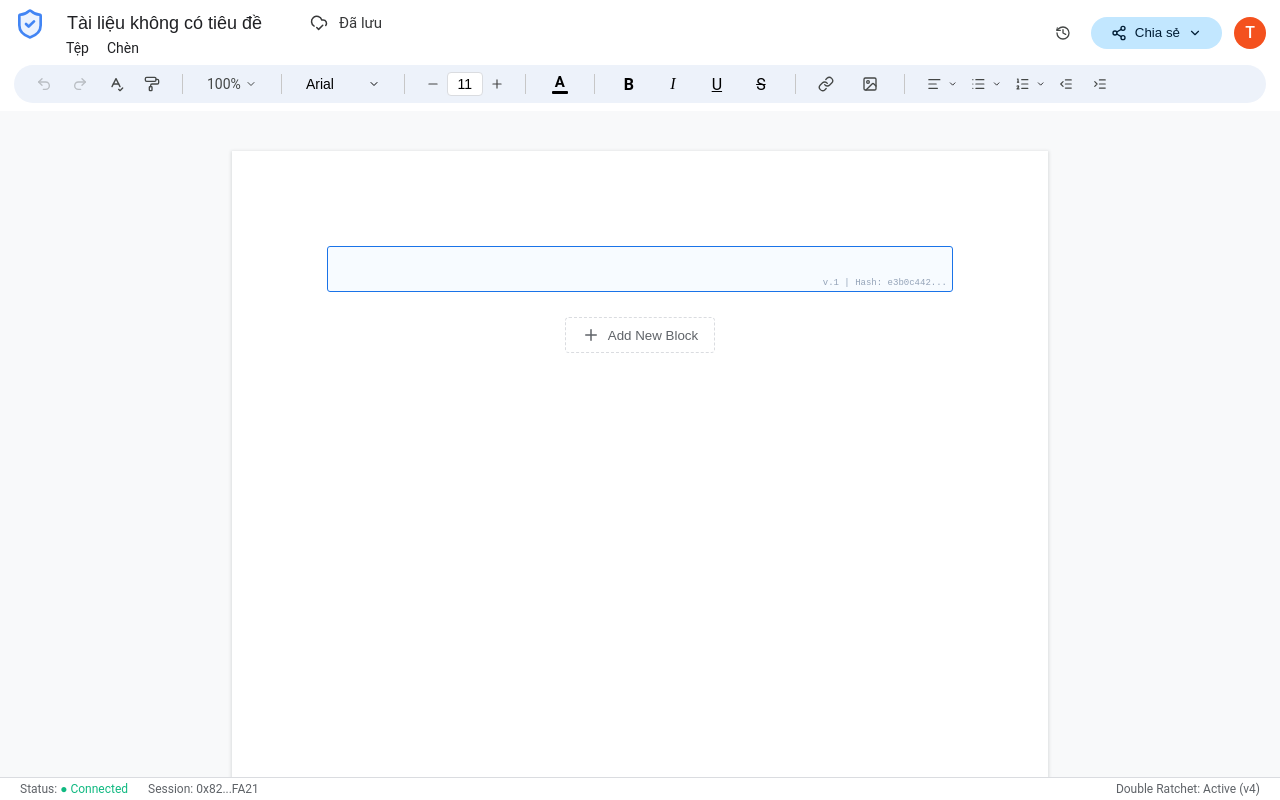
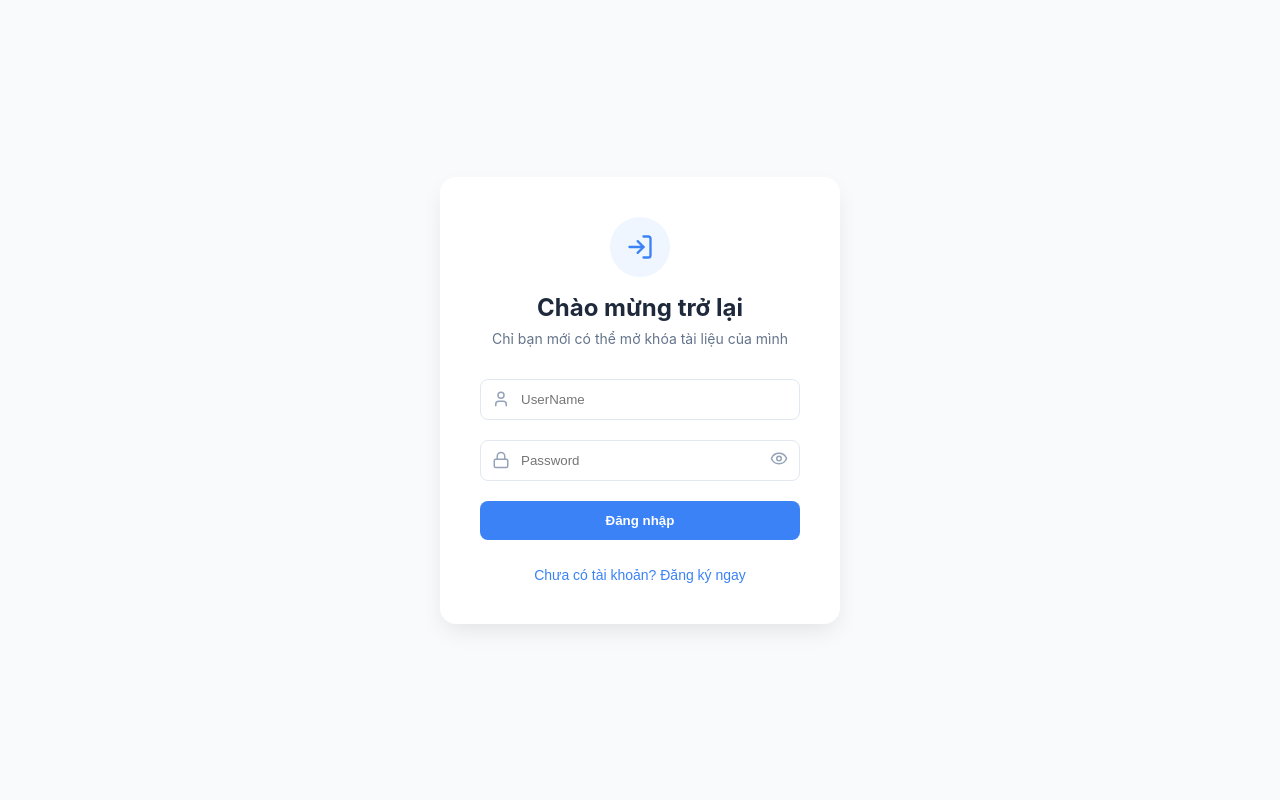
Before and after one commit to Ha-de204/secure-document-collaboration, a React (Create React App) app in the folder frontend/: page / in a window 1280 px wide. Built offline with nearby package versions, Linux system fonts and the light colour scheme.

Commit message:
thêm đăng nhập/ đăng kí tài khoản

```diff
--- a/frontend/src/App.js
+++ b/frontend/src/App.js
@@ -1,9 +1,27 @@
+import React, { useState } from 'react';
 import DocumentEditor from './DocumentEditor';
+import Auth from './Auth';
+import './styles/auth.css';
 
 function App() {
+  const [token, setToken] = useState(localStorage.getItem('token'));
+  const handleAuthSuccess = (data) => {
+    setToken(data.token);
+  };
+
+  const handleLogout = () => {
+    localStorage.removeItem('token');
+    localStorage.removeItem('currentUser');
+    setToken(null);
+  };
+
   return (
     <div className="App">
-      <DocumentEditor />
+      {token ? (
+        <DocumentEditor onLogout={handleLogout} />
+      ) : (
+        <Auth onAuthSuccess={handleAuthSuccess} />
+      )}
     </div>
   );
 }
--- /dev/null
+++ b/frontend/src/Auth.jsx
@@ -0,0 +1,109 @@
+import React, { useState } from 'react';
+import { LogIn, UserPlus, Lock, User, Eye, EyeOff } from 'lucide-react';
+import { sha256 } from 'js-sha256';
+
+const Auth = ({ onAuthSuccess }) => {
+  const [isLogin, setIsLogin] = useState(true);
+  const [showPassword, setShowPassword] = useState(false);
+  const [formData, setFormData] = useState({ userName: '', password: '' });
+  const [loading, setLoading] = useState(false);
+  const [error, setError] = useState('');
+
+  const handleSubmit = async (e) => {
+    e.preventDefault();
+    setLoading(true);
+    setError('');
+
+    // Băm mật khẩu tại Client trước khi gửi
+    const clientHashedPassword = sha256(formData.password);
+
+    try {
+      const endpoint = isLogin ? '/api/login' : '/api/register';
+      const response = await fetch(`http://localhost:5000${endpoint}`, {
+        method: 'POST',
+        headers: { 'Content-Type': 'application/json' },
+        body: JSON.stringify({
+          userName: formData.userName,
+          password: clientHashedPassword
+        }),
+      });
+
+      const data = await response.json();
+
+      if (!response.ok) throw new Error(data.error || 'Có lỗi xảy ra');
+
+      if (isLogin) {
+        // Lưu Token và Username (để hiển thị)
+        localStorage.setItem('token', data.token);
+        localStorage.setItem('currentUser', data.userName);
+        onAuthSuccess(data);
+      } else {
+        alert('Đăng ký thành công! Đang chuyển về trang đăng nhập.');
+        setIsLogin(true);
+      }
+    } catch (err) {
+      setError(err.message);
+    } finally {
+      setLoading(false);
+    }
+  };
+
+  return (
+    <div className="auth-container">
+      <div className="auth-card">
+        <div className="auth-header">
+          <div className="auth-icon-circle">
+            {isLogin ? <LogIn size={28} /> : <UserPlus size={28} />}
+          </div>
+          <h2>{isLogin ? 'Chào mừng trở lại' : 'Tạo tài khoản mới'}</h2>
+          <p>{isLogin ? 'Chỉ bạn mới có thể mở khóa tài liệu của mình' : 'Bắt đầu bảo mật tài liệu của bạn ngay hôm nay'}</p>
+        </div>
+
+        <form onSubmit={handleSubmit} className="auth-form">
+          <div className="input-group">
+            <User className="input-icon" size={18} />
+            <input
+              type="text"
+              placeholder="UserName"
+              required
+              value={formData.userName}
+              onChange={(e) => setFormData({ ...formData, userName: e.target.value })}
+            />
+          </div>
+
+          <div className="input-group">
+            <Lock className="input-icon" size={18} />
+            <input
+              type={showPassword ? 'text' : 'password'}
+              placeholder="Password"
+              required
+              value={formData.password}
+              onChange={(e) => setFormData({ ...formData, password: e.target.value })}
+            />
+            <button
+              type="button"
+              className="toggle-password"
+              onClick={() => setShowPassword(!showPassword)}
+            >
+              {showPassword ? <EyeOff size={18} /> : <Eye size={18} />}
+            </button>
+          </div>
+
+          {error && <div className="auth-error">{error}</div>}
+
+          <button type="submit" className="auth-submit-btn" disabled={loading}>
+            {loading ? 'Đang xử lý...' : (isLogin ? 'Đăng nhập' : 'Đăng ký')}
+          </button>
+        </form>
+
+        <div className="auth-footer">
+          <button onClick={() => setIsLogin(!isLogin)}>
+            {isLogin ? 'Chưa có tài khoản? Đăng ký ngay' : 'Đăng nhập tại đây'}
+          </button>
+        </div>
+      </div>
+    </div>
+  );
+};
+
+export default Auth;
--- a/frontend/src/components/Header.jsx
+++ b/frontend/src/components/Header.jsx
@@ -1062,7 +1062,7 @@ export const Header = ({ title, onTitleChange, savingStatus, onNewDocument, onUn
                   }
 
                   if (parentUL) {
-                     parentUL.classList.remove('nested-counter-list'); // cực kỳ quan trọng
+                     parentUL.classList.remove('nested-counter-list');
                   }
                 }, 10);
               }}
--- /dev/null
+++ b/frontend/src/styles/auth.css
@@ -0,0 +1,122 @@
+.auth-container {
+  display: flex;
+  justify-content: center;
+  align-items: center;
+  min-height: 100vh;
+  background: #f8fafc;
+  font-family: 'Inter', sans-serif;
+}
+
+.auth-card {
+  background: white;
+  padding: 2.5rem;
+  border-radius: 16px;
+  box-shadow: 0 10px 25px -5px rgba(0, 0, 0, 0.1);
+  width: 100%;
+  max-width: 400px;
+}
+
+.auth-header {
+  text-align: center;
+  margin-bottom: 2rem;
+}
+
+.auth-icon-circle {
+  width: 60px;
+  height: 60px;
+  background: #eff6ff;
+  color: #3b82f6;
+  border-radius: 50%;
+  display: flex;
+  align-items: center;
+  justify-content: center;
+  margin: 0 auto 1rem;
+}
+
+.auth-header h2 {
+  margin: 0;
+  color: #1e293b;
+  font-size: 1.5rem;
+}
+
+.auth-header p {
+  color: #64748b;
+  font-size: 0.875rem;
+  margin-top: 0.5rem;
+}
+
+.auth-form {
+  display: flex;
+  flex-direction: column;
+  gap: 1.25rem;
+}
+
+.input-group {
+  position: relative;
+}
+
+.input-icon {
+  position: absolute;
+  left: 12px;
+  top: 50%;
+  transform: translateY(-50%);
+  color: #94a3b8;
+}
+
+.input-group input {
+  width: 100%;
+  padding: 12px 40px;
+  border: 1px solid #e2e8f0;
+  border-radius: 8px;
+  outline: none;
+  transition: border-color 0.2s;
+}
+
+.input-group input:focus {
+  border-color: #3b82f6;
+}
+
+.toggle-password {
+  position: absolute;
+  right: 12px;
+  top: 50%;
+  transform: translateY(-50%);
+  background: none;
+  border: none;
+  color: #94a3b8;
+  cursor: pointer;
+}
+
+.auth-submit-btn {
+  background: #3b82f6;
+  color: white;
+  padding: 12px;
+  border: none;
+  border-radius: 8px;
+  font-weight: 600;
+  cursor: pointer;
+  transition: background 0.2s;
+}
+
+.auth-submit-btn:hover {
+  background: #2563eb;
+}
+
+.auth-error {
+  color: #ef4444;
+  font-size: 0.875rem;
+  text-align: center;
+}
+
+.auth-footer {
+  margin-top: 1.5rem;
+  text-align: center;
+}
+
+.auth-footer button {
+  background: none;
+  border: none;
+  color: #3b82f6;
+  font-size: 0.875rem;
+  cursor: pointer;
+}
```
